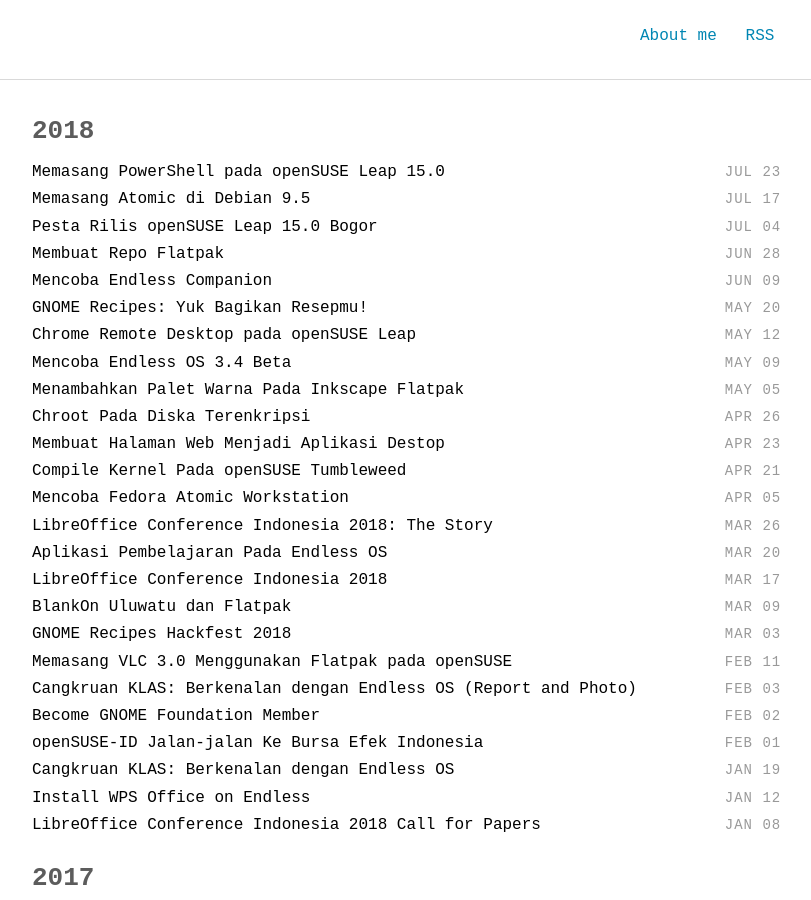
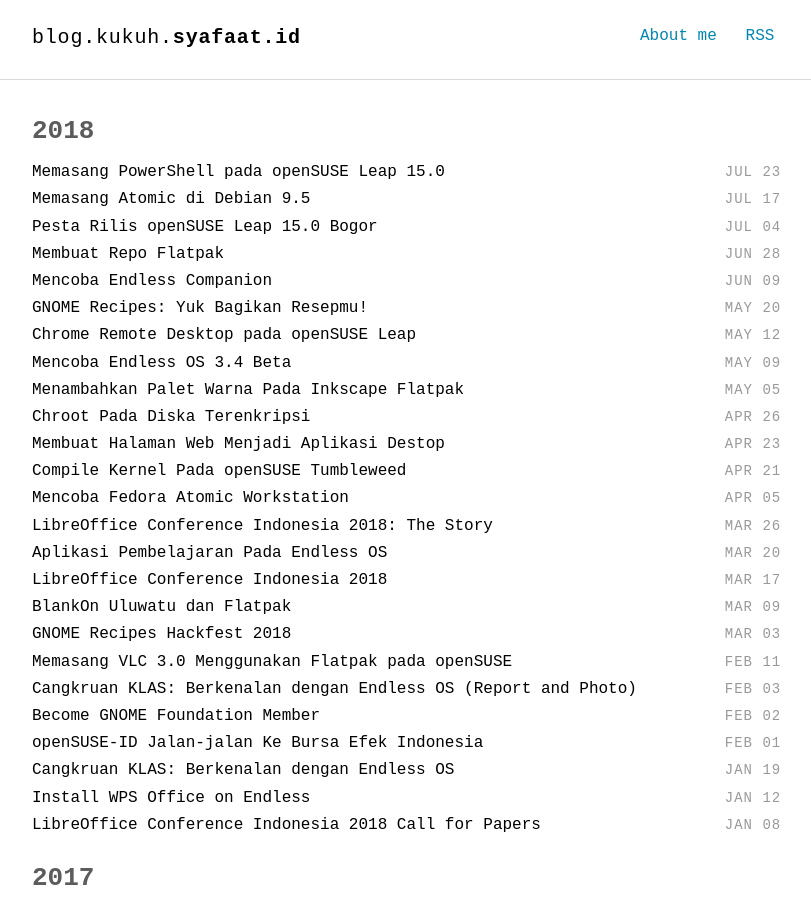
Before and after one commit to cho2/cho2.github.io, a Jekyll site: the page built from index.html, in a window 1280 px wide and 900 px high. Shown: the whole window, without its empty margins (232-1043 px from the left). Built offline with Jekyll 4.4.1, drawn with Linux system fonts in a browser that asks for light colours; some web fonts are replaced; part of the change alters nothing that is shown.

Commit message:
fix site config

```diff
--- a/_config.yml
+++ b/_config.yml
@@ -1,18 +1,20 @@
 
 # SEO settings
-title: "blog.kukuh."
-title2: "syafaat.id" # default: ""
-description: "blog.kukuh.syafaat.id"
-keywords: "cho2, Kukuh Syafaat, blog.kukuh.syafaat.id"
-url: http://blog.kukuh.syafaat.id/ # site url
-# baseurl: "/thinkspace" # apply repo name if use it under gh-pages branch
-baseurl: null # apply null if repo name is something like username.github.io
+title_left    : "blog.kukuh."
+title_right   : "syafaat.id" # default: ""
+description   : "blog.kukuh.syafaat.id"
+keywords      : "cho2, Kukuh Syafaat, blog.kukuh.syafaat.id"
+url           : http://blog.kukuh.syafaat.id/ # site url
+baseurl       : "" # apply repo name like "/myproject" if used under gh-pages branch, else (under master branch) just leave empty/blank
+cover         : "" # image uri like logo/cover image for site seo
 
-google_analytics: UA-XXXXX-XX
-repo: http://github.com/cho2/cho2.github.io
-disqus_shortname: ""
-twitter_username: "cho2MLHC"
-comments: false
+
+google_analytics  : UA-XXXXX-XX
+repo              : http://github.com/cho2/cho2.github.io
+twitter_username  : "cho2MLHC"
+comments_enabled  : false # if enabled (set to true), please provide your disqus_username
+disqus_shortname  : ""
+postshare_enabled : false
 
 # Build settings
 permalink   : /:year/:title/
```
